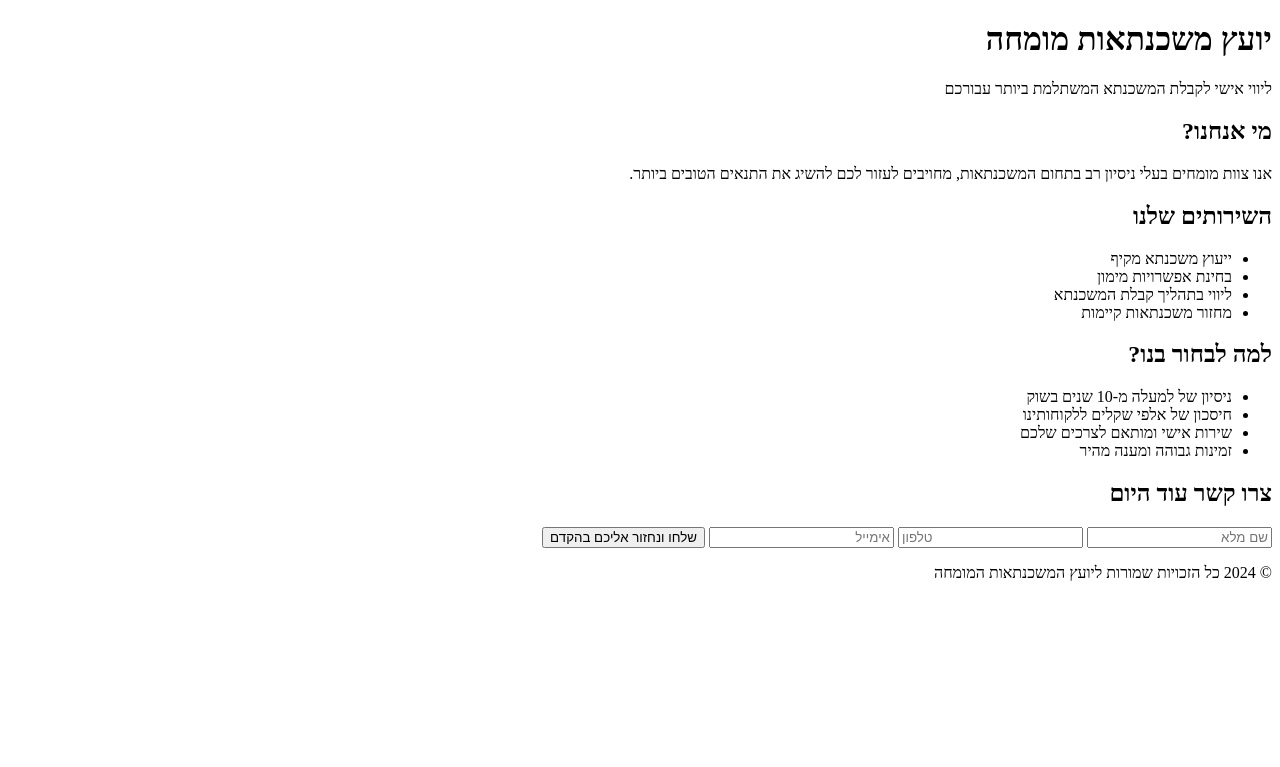
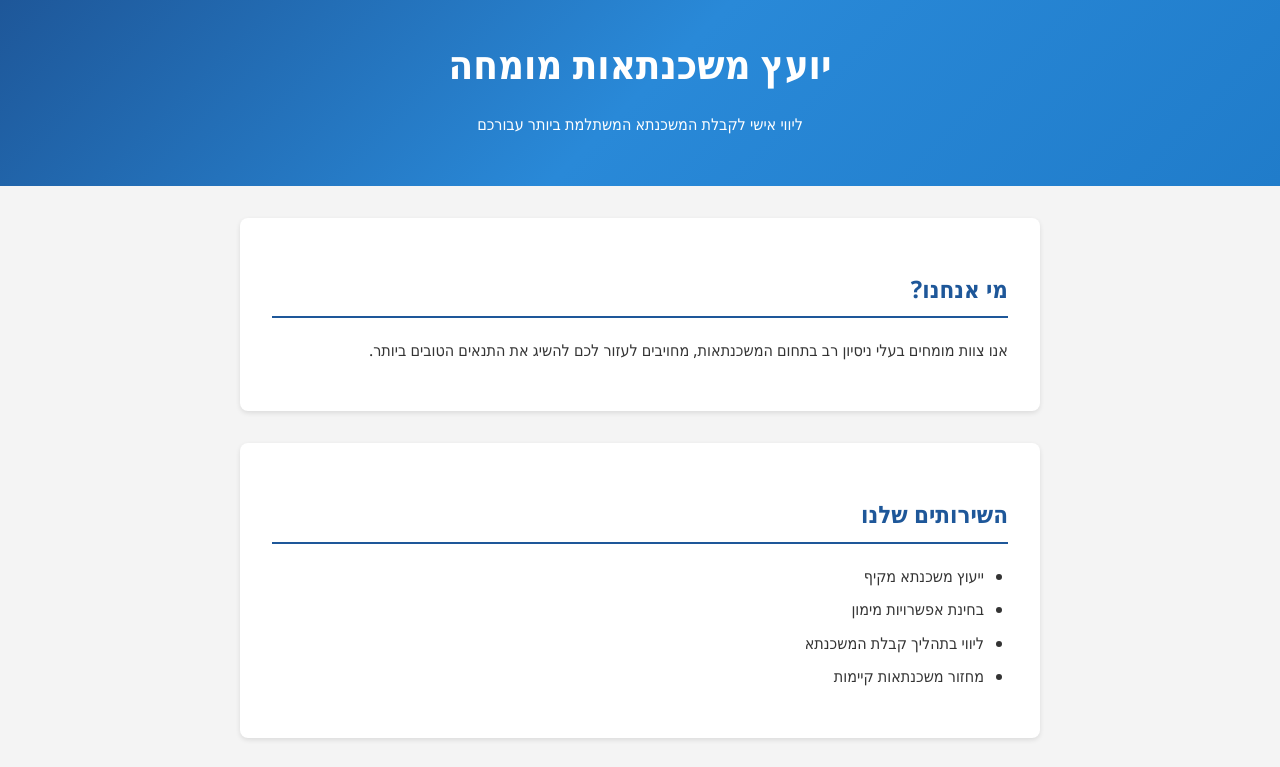
Before and after one commit to Ysabo27/Page, a plain HTML site: page index.html in a window 1280 px wide. Shown: the top 767 px of the page. Drawn offline with Linux system fonts and the light colour scheme.

Commit message:
Update index.html

```diff
--- a/index.html
+++ b/index.html
@@ -5,7 +5,81 @@
     <meta name="viewport" content="width=device-width, initial-scale=1.0">
     <title>יועץ משכנתאות מומחה | שירות אישי ומקצועי</title>
     <style>
-        /* כאן יבוא עיצוב CSS */
+        body {
+            font-family: 'Segoe UI', Tahoma, Geneva, Verdana, sans-serif;
+            line-height: 1.6;
+            color: #333;
+            margin: 0;
+            padding: 0;
+            background-color: #f4f4f4;
+        }
+        header {
+            background: linear-gradient(135deg, #1e5799 0%,#2989d8 50%,#207cca 100%);
+            color: white;
+            text-align: center;
+            padding: 2rem 0;
+        }
+        h1 {
+            margin: 0;
+            font-size: 2.5rem;
+        }
+        main {
+            max-width: 800px;
+            margin: 2rem auto;
+            padding: 0 20px;
+        }
+        section {
+            background: white;
+            margin-bottom: 2rem;
+            padding: 2rem;
+            border-radius: 8px;
+            box-shadow: 0 2px 5px rgba(0,0,0,0.1);
+        }
+        h2 {
+            color: #1e5799;
+            border-bottom: 2px solid #1e5799;
+            padding-bottom: 0.5rem;
+        }
+        ul {
+            padding-right: 1.5rem;
+        }
+        li {
+            margin-bottom: 0.5rem;
+        }
+        form {
+            display: flex;
+            flex-direction: column;
+        }
+        input, button {
+            margin-bottom: 1rem;
+            padding: 0.5rem;
+            border: 1px solid #ddd;
+            border-radius: 4px;
+        }
+        button {
+            background-color: #1e5799;
+            color: white;
+            border: none;
+            cursor: pointer;
+            transition: background-color 0.3s ease;
+        }
+        button:hover {
+            background-color: #2989d8;
+        }
+        footer {
+            text-align: center;
+            padding: 1rem;
+            background-color: #333;
+            color: white;
+        }
+        @media (max-width: 600px) {
+            header {
+                padding: 1rem 0;
+            }
+            h1 {
+                font-size: 2rem;
+            }
+        }
     </style>
 </head>
 <body>
```
